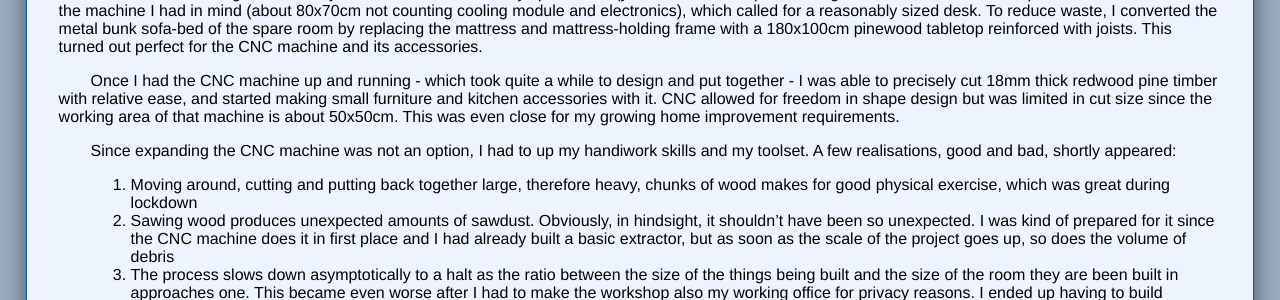
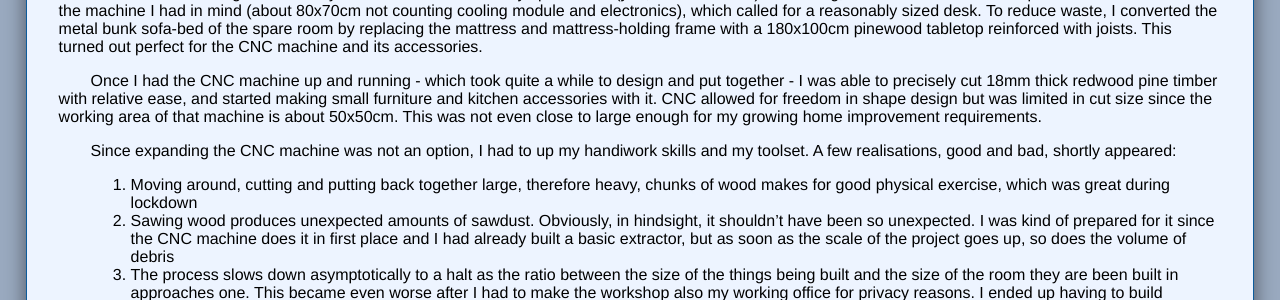
Before and after one commit to itadinanta/itadinanta.github.io, a Jekyll site: the page built from _posts/2024-03-17-a-different-craft.md, in a window 1280 px wide. Shown: the part 309-609 px from the top of the page. Built offline with Jekyll 4.4.1, drawn with Linux system fonts in a browser that asks for light colours.

Commit message:
Edit last blog entry

```diff
--- a/_posts/2024-03-17-a-different-craft.md
+++ b/_posts/2024-03-17-a-different-craft.md
@@ -19,7 +19,7 @@ joists. This turned out perfect for the CNC machine and its accessories.
 Once I had the CNC machine up and running - which took quite a while to design and put together - I was able to
 precisely cut 18mm thick redwood pine timber with relative ease, and started making small furniture and kitchen
 accessories with it. CNC allowed for freedom in shape design but was limited in cut size since the working area of that
-machine is about 50x50cm. This was even close for my growing home improvement requirements.
+machine is about 50x50cm. This was not even close to large enough for my growing home improvement requirements.
 
 Since expanding the CNC machine was not an option, I had to up my handiwork skills and my toolset. A few realisations,
 good and bad, shortly appeared:
```
